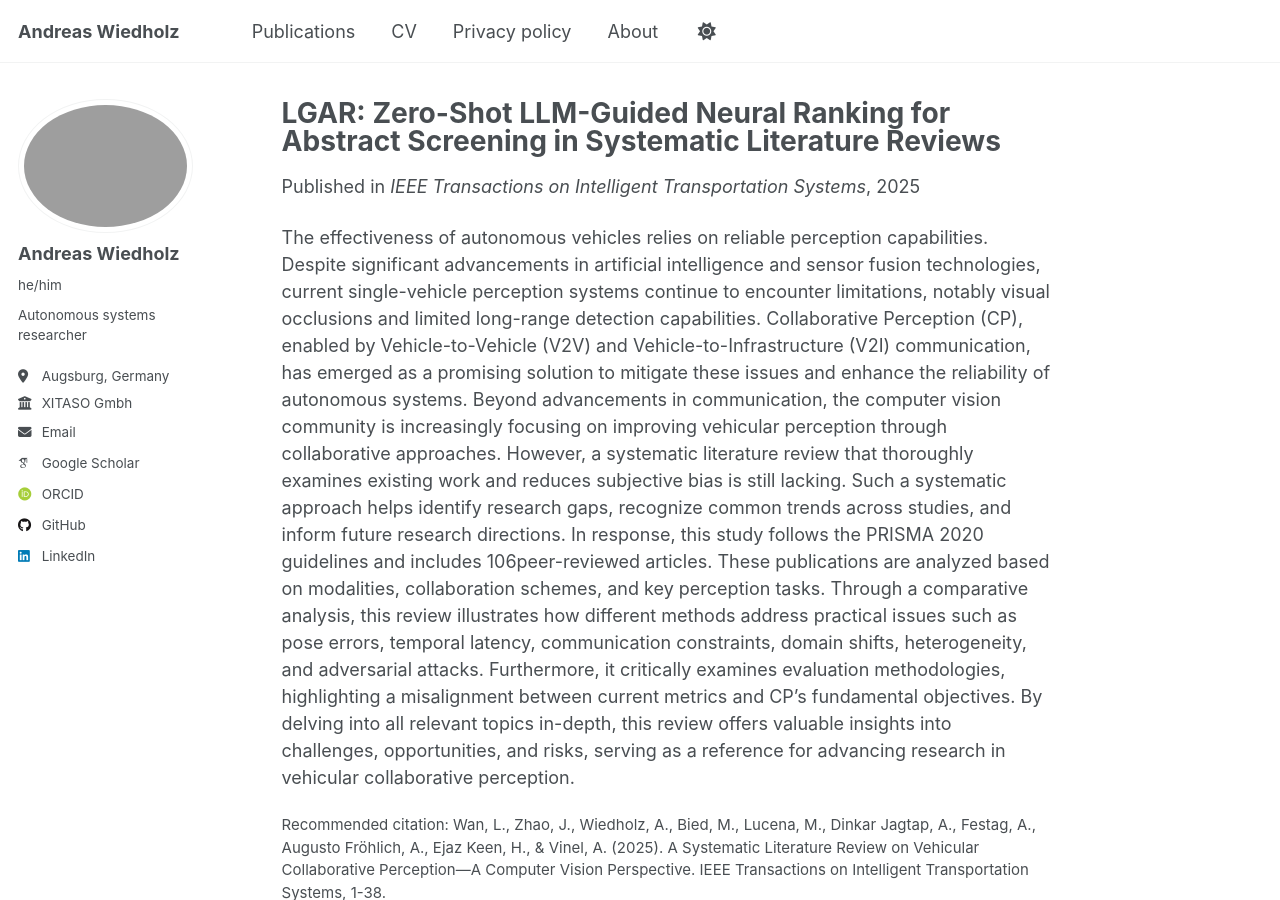
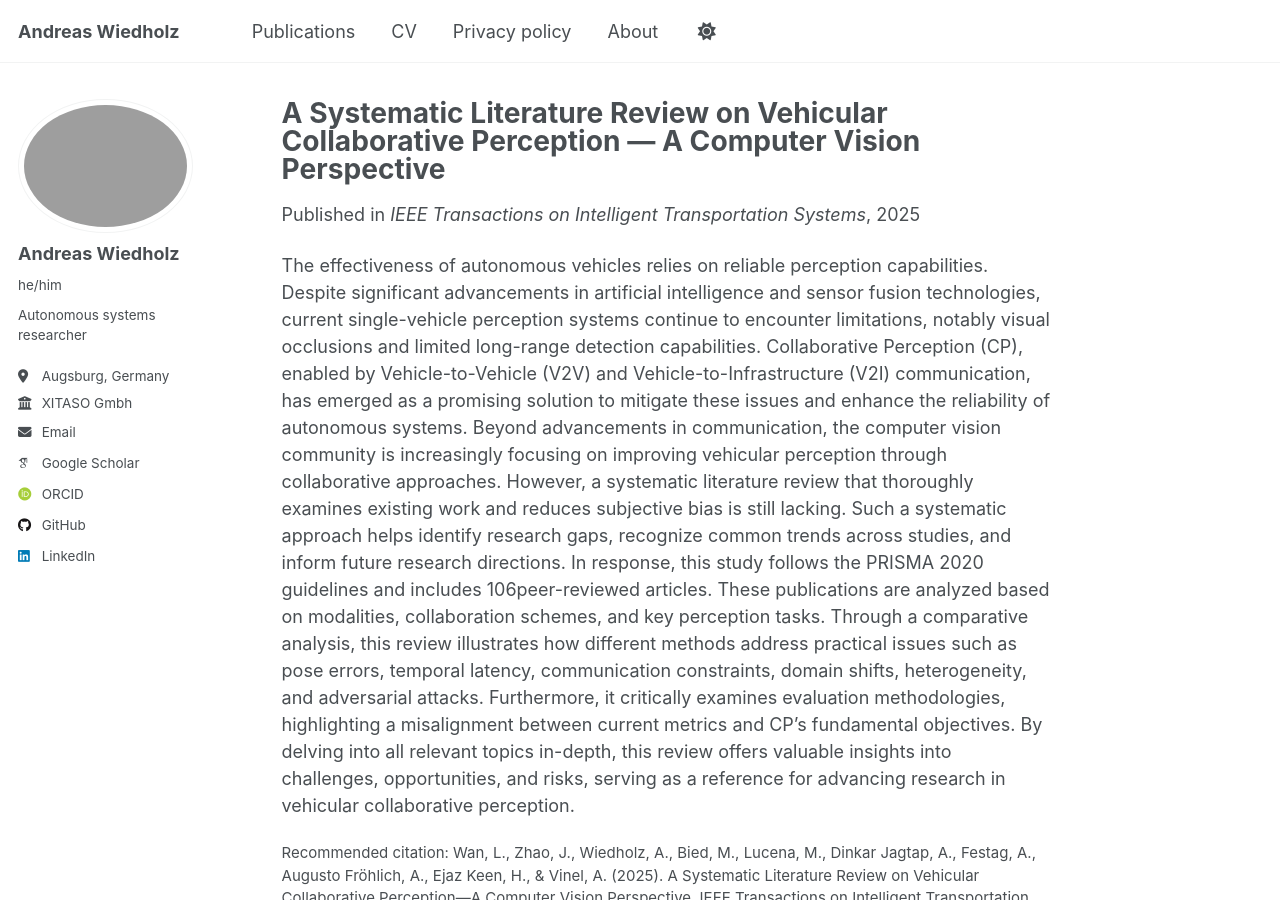
Before and after one commit to awied1404/awied1404.github.io, a Jekyll site: the page built from _publications/v2x_slr.md, in a window 1280 px wide and 900 px high. Built offline with Jekyll 4.4.1, drawn with Linux system fonts in a browser that asks for light colours; some web fonts are replaced.

Commit message:
Fix title in slr

```diff
--- a/_publications/v2x_slr.md
+++ b/_publications/v2x_slr.md
@@ -1,5 +1,5 @@
 ---
-title: "LGAR: Zero-Shot LLM-Guided Neural Ranking for Abstract Screening in Systematic Literature Reviews"
+title: "A Systematic Literature Review on Vehicular Collaborative Perception — A Computer Vision Perspective"
 collection: publications
 category: manuscripts
 permalink: /publication/v2x_slr
```
